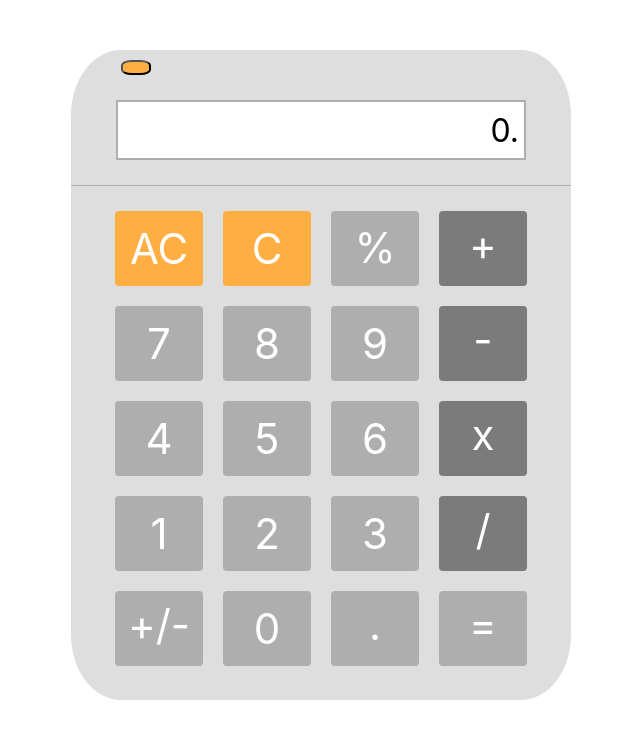
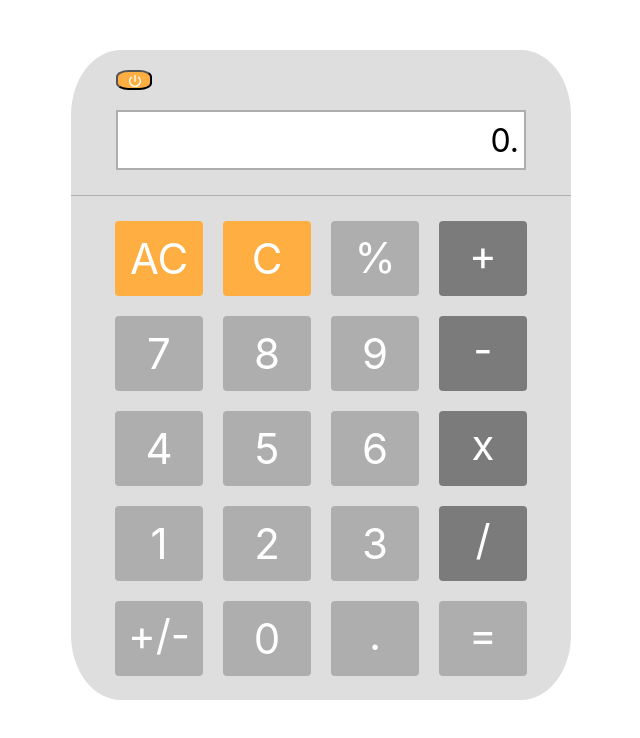
Before and after one commit to smguggen/calculator.plus, a React (Create React App) app: page /1 in a window 1280 px wide. Shown: the top 738 px of the page, without its empty margins (319-959 px from the left). Built offline with nearby package versions, Linux system fonts and the light colour scheme.

Commit message:
Set up settings window

```diff
--- a/package.json
+++ b/package.json
@@ -21,11 +21,13 @@
     "minus"
   ],
   "dependencies": {
+    "@material-ui/core": "^4.9.14",
+    "@material-ui/icons": "^4.9.1",
     "@testing-library/jest-dom": "^4.2.4",
     "@testing-library/react": "^9.5.0",
     "@testing-library/user-event": "^7.2.1",
     "bootstrap": "^4.4.1",
-    "node-sass": "^4.14.0",
+    "node-sass": "^4.14.1",
     "react": "^16.13.1",
     "react-bootstrap": "^1.0.1",
     "react-dom": "^16.13.1",
--- a/src/styles/App.scss
+++ b/src/styles/App.scss
@@ -17,7 +17,7 @@ body,
     display: flex;
     flex-direction: column;
     padding: 30px;
-    padding-top: 40px;
+    padding-top: 50px;
     border-radius: 10%;
     width: 500px;
     height: 650px;
@@ -32,11 +32,17 @@ body,
 
 .open-settings {
     position:absolute;
-    top:10px;
-    left:50px;;
+    top:20px;
+    left:45px;;
     border-radius:35%;
-    height:15px;
-    width:30px;
+    height:20px;
+    width:36px;
+    svg {
+        position:absolute;
+        font-size:16px;
+        top:1px;
+        left: 9px;
+    }
 }
 
 .bottom {
@@ -111,6 +117,7 @@ button {
         border-radius:0;
         max-width:none;
         padding:30px;
+        padding-top:50px;
     }
 
     .bottom {
@@ -121,6 +128,10 @@ button {
                 height: 85px;
             }
         }
+    }
+    .open-settings {
+        top:15px;
+        left:10px;
     }
 }
 
--- a/src/views/Calculator.jsx
+++ b/src/views/Calculator.jsx
@@ -6,7 +6,7 @@ import Calculate from '../js/calculate';
 import Style from './Style';
 import 'bootstrap/dist/css/bootstrap.min.css';
 import '../styles/App.scss';
-
+import PowerSettingsNewIcon from '@material-ui/icons/PowerSettingsNew';
 const calculate = new Calculate(16);
 class Calculator extends React.Component {
     constructor(props) {
@@ -187,7 +187,7 @@ class Calculator extends React.Component {
         return (<div className='wrapper'>
             <div className="container">
                 <div className="top">
-                    <button id="open-settings" class="open-settings"></button>
+                    <button id="open-settings" className="open-settings"><PowerSettingsNewIcon fontSize="small"/></button>
                     <CalcScreen readout={this.state.readout} screenClick={this.screenClick}/>
                 </div>
                 <div className="bottom">
--- a/src/views/Style.jsx
+++ b/src/views/Style.jsx
@@ -32,6 +32,9 @@ class CalcTheme extends React.Component {
             }
             .open-settings {
                 background-color: ${styles.active};
+            }
+            .open-settings svg {
+                color: ${styles.accent};
             }
             .calc-screen {
                 border: 2px solid ${styles.btn};
```
Also changed, not shown: 1 other file (tests, documents, lock files or other folders).
